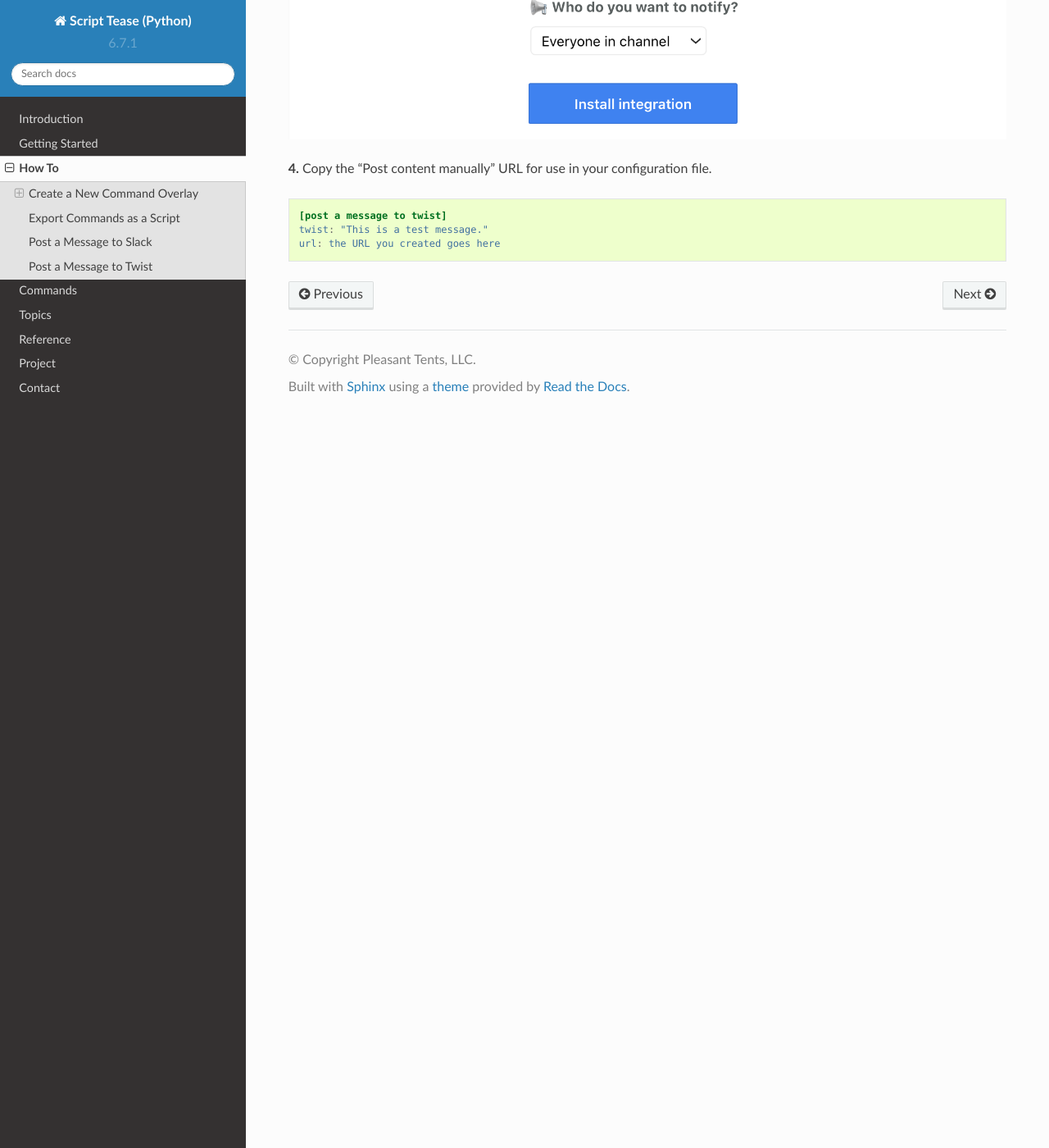
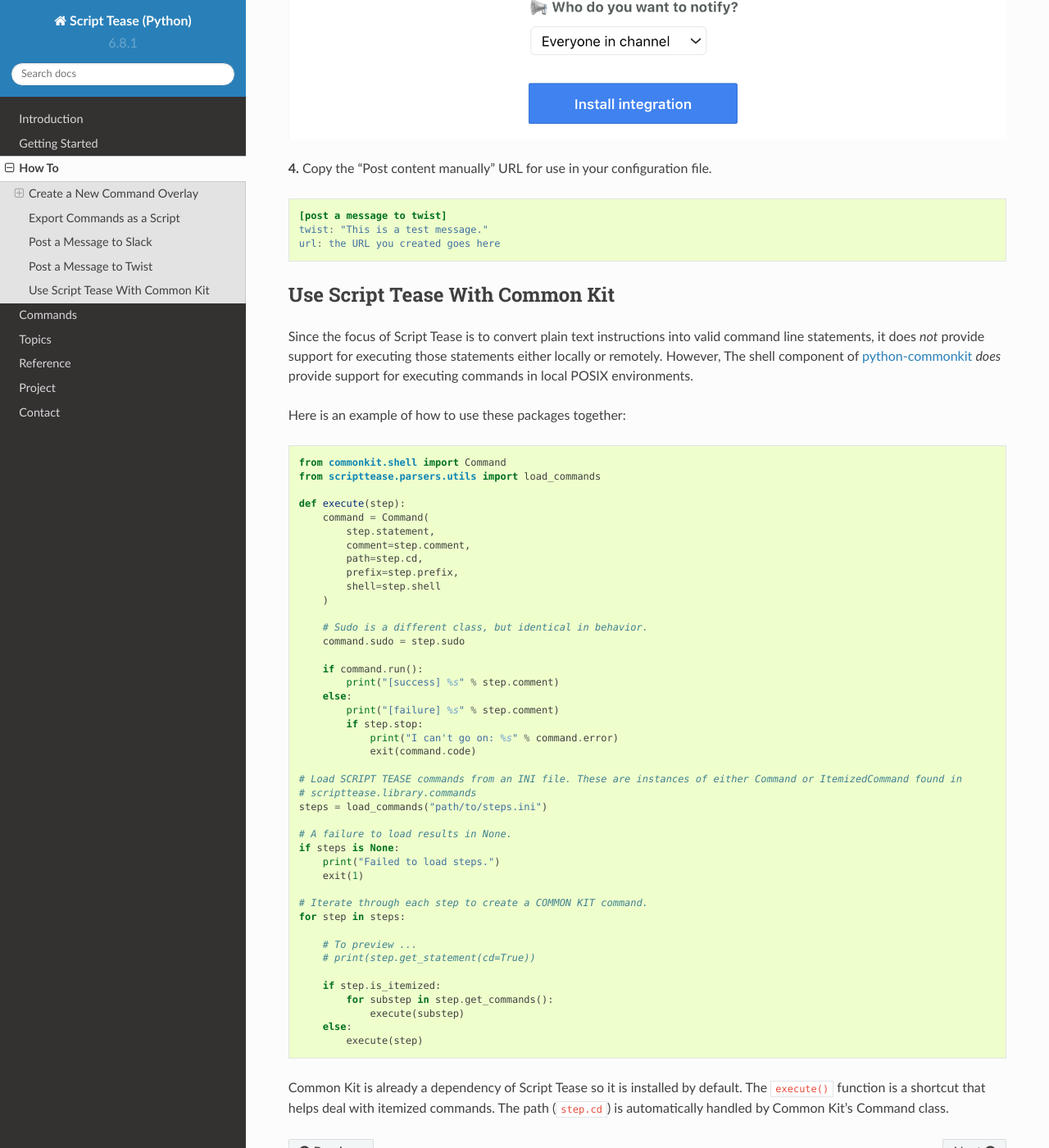
Before and after one commit to develmaycare/python-scripttease, a Sphinx documentation site: the page built from docs/source/how-to.rst, in a window 1280 px wide and 1400 px high, scrolled down 7033 px. Shown: the whole window at 82% size. Built offline with Sphinx 7.4.7 and the Read the Docs theme 2.0.0, drawn with Linux system fonts in a browser that asks for light colours; the version number is read from the project's files by our own code.

Commit message:
Updated docs.

```diff
--- a/VERSION.txt
+++ b/VERSION.txt
@@ -1 +1 @@
-6.7.1
+6.8.1
--- a/docs/source/_data/cloc.csv
+++ b/docs/source/_data/cloc.csv
@@ -1,3 +1,3 @@
 files,language,blank,comment,code
-22,Python,1050,921,1740
-22,SUM,1050,921,1740
+22,Python,1123,979,1844
+22,SUM,1123,979,1844
--- a/docs/source/how-to.rst
+++ b/docs/source/how-to.rst
@@ -176,3 +176,60 @@ The twist function may be used to send a message to Twist, which requires some a
     [post a message to twist]
     twist: "This is a test message."
     url: the URL you created goes here
+
+Use Script Tease With Common Kit
+================================
+
+Since the focus of Script Tease is to convert plain text instructions into valid command line statements, it does *not* provide support for executing those statements either locally or remotely. However, The shell component of `python-commonkit`_ *does* provide support for executing commands in local POSIX environments.
+
+.. _python-commonkit: https://docs.develmaycare.com/en/python-commonkit/stable/components/#module-commonkit.shell
+
+Here is an example of how to use these packages together:
+
+.. code-block:: python
+
+    from commonkit.shell import Command
+    from scripttease.parsers.utils import load_commands
+
+    def execute(step):
+        command = Command(
+            step.statement,
+            comment=step.comment,
+            path=step.cd,
+            prefix=step.prefix,
+            shell=step.shell
+        )
+
+        # Sudo is a different class, but identical in behavior.
+        command.sudo = step.sudo
+
+        if command.run():
+            print("[success] %s" % step.comment)
+        else:
+            print("[failure] %s" % step.comment)
+            if step.stop:
+                print("I can't go on: %s" % command.error)
+                exit(command.code)
+
+    # Load SCRIPT TEASE commands from an INI file. These are instances of either Command or ItemizedCommand found in
+    # scripttease.library.commands
+    steps = load_commands("path/to/steps.ini")
+
+    # A failure to load results in None.
+    if steps is None:
+        print("Failed to load steps.")
+        exit(1)
+
+    # Iterate through each step to create a COMMON KIT command.
+    for step in steps:
+
+        # To preview ...
+        # print(step.get_statement(cd=True))
+
+        if step.is_itemized:
+            for substep in step.get_commands():
+                execute(substep)
+        else:
+            execute(step)
+
+Common Kit is already a dependency of Script Tease so it is installed by default. The ``execute()`` function is a shortcut that helps deal with itemized commands.  The path (``step.cd``) is automatically handled by Common Kit's Command class.
--- a/docs/source/introduction.rst
+++ b/docs/source/introduction.rst
@@ -8,6 +8,8 @@ Overview
 ========
 
 Script Tease is a library and command line tool for generating commands programmatically or (especially) using configuration files.
+
+The primary focus (and limit) is to convert plain text instructions into valid command line statements for a given platform (see `Overlays`_). It does *not* provide support for executing those statements.
 
 Concepts
 ========
--- a/scripttease/version.py
+++ b/scripttease/version.py
@@ -1,5 +1,5 @@
-DATE = "2020-12-16"
-VERSION = "6.7.1"
+DATE = "2021-01-01"
+VERSION = "6.8.1"
 MAJOR = 6
-MINOR = 7
+MINOR = 8
 PATCH = 1
```
